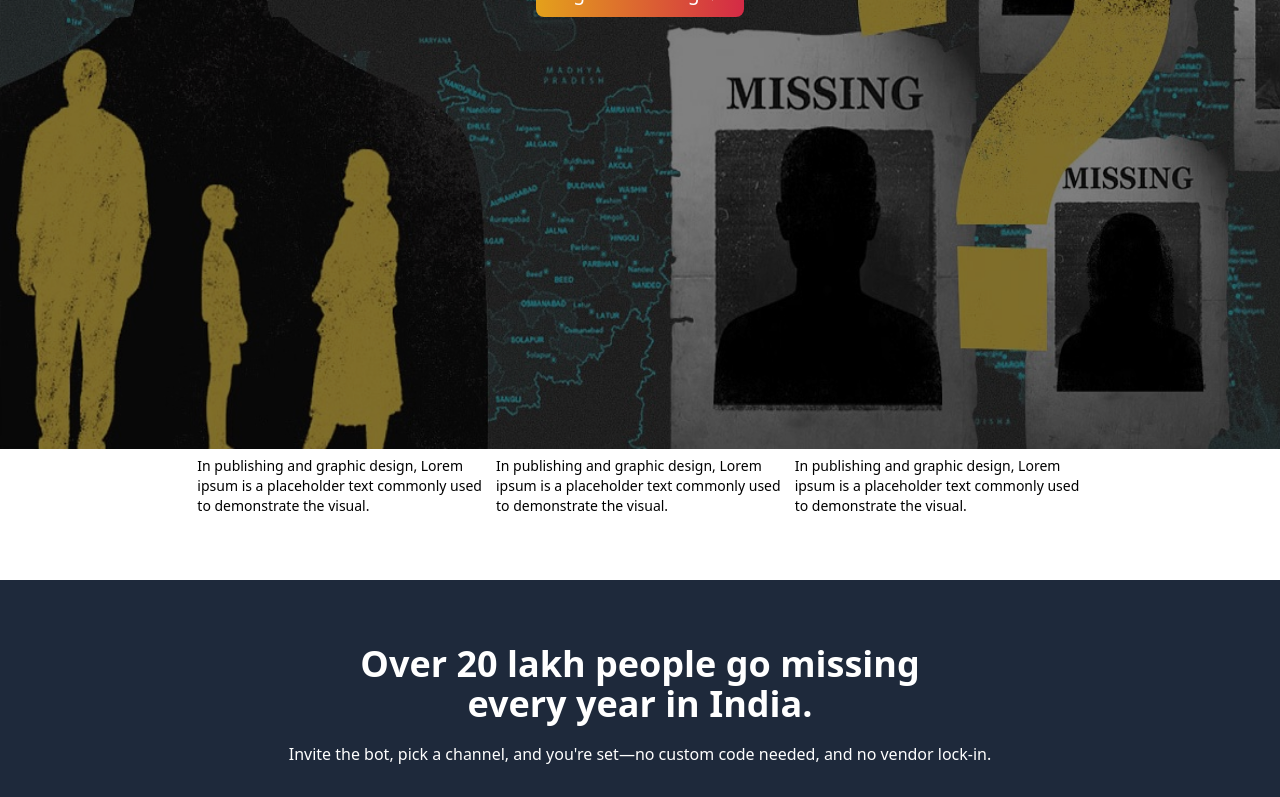
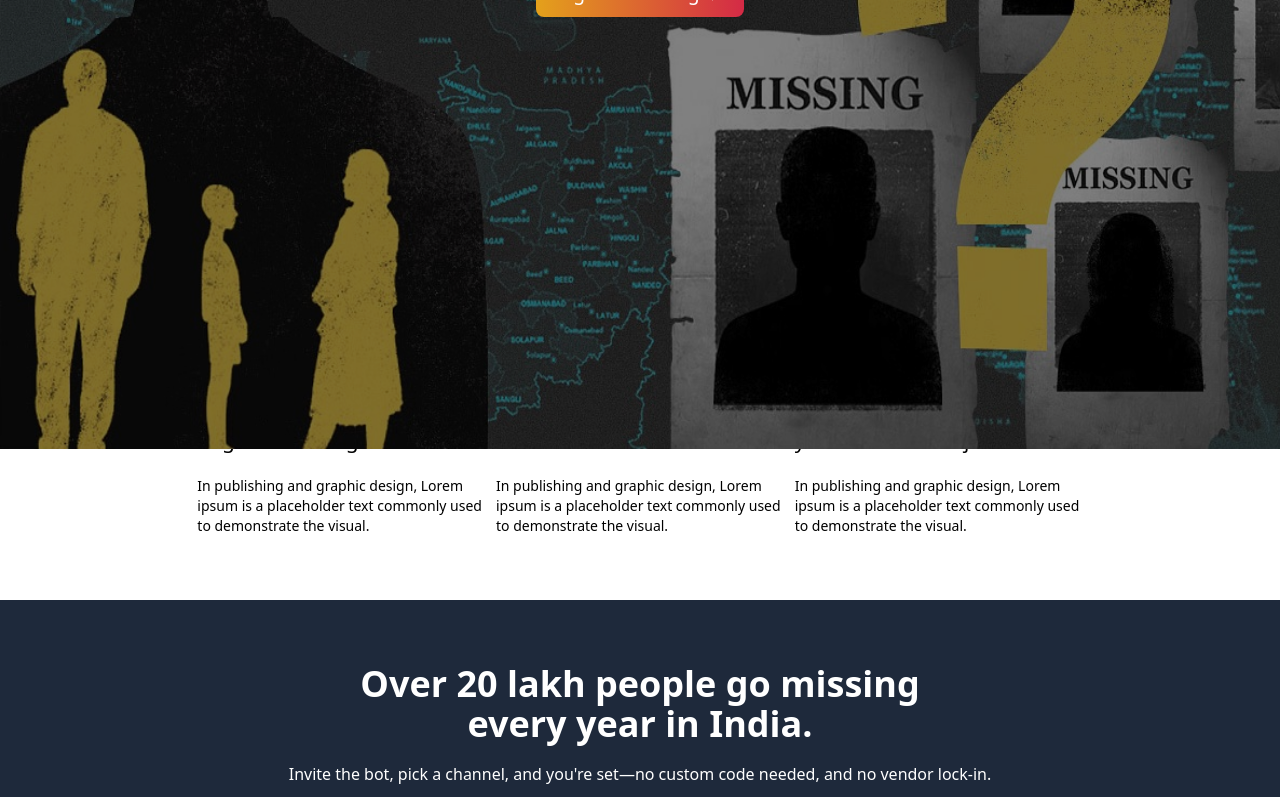
Before and after one commit to gtsaroj/milanFrontend, a React (Vite) app: page /Home in a window 1280 px wide. Before the commit this address led to /Home#/Home. Shown: the part 411-1208 px from the top of the page. Built offline with nearby package versions, Linux system fonts and the light colour scheme.

Commit message:
change hasRought to BrosureRought

```diff
--- a/src/App.jsx
+++ b/src/App.jsx
@@ -12,7 +12,7 @@ import ProtectedRoute from "./Context/ProtectRoute/ProtactedRoute";
 function App() {
   return (
     <div className="">
-      <AuthProvider>
+
         <Routes>
           <Route path="/" element={<Navigate to="/Home" />} />
           <Route path="/Home" element={<Home />} />
@@ -57,7 +57,6 @@ function App() {
             }
           />
         </Routes>
-      </AuthProvider>
     </div>
   );
 }
--- a/src/component/header/Header.jsx
+++ b/src/component/header/Header.jsx
@@ -73,7 +73,7 @@ function Header() {
         <div className="absolute top-0 left-0 w-full h-full flex justify-center items-center">
           <div className="grid justify-center">
             <div>
-              <p class="text-white text-center text-sm md:leading-[2rem] md:text-[1.4rem] break-words">
+              <p class="text-white text-center text-sm md:leading-[2rem]  md:text-[1.4rem] break-words">
                 Miilan is a platform dedicated to spreading missing person
                 details
                 <br />
--- a/src/component/header/instruction/Instraction.jsx
+++ b/src/component/header/instruction/Instraction.jsx
@@ -2,7 +2,7 @@ import React from "react";
 
 function Instruction() {
   return (
-    <div className="  w-full pb-16 flex flex-col items-center mt-5 gap-y-12 ">
+    <div className="  w-full pb-16 flex flex-col items-center mt-10 gap-y-12 ">
       <div className="w-max">
         <span class="font-bold text-yellow-500 text-center text-[1.3rem]  md:text-4xl">
           Immediate solutions, less stress
--- a/src/main.jsx
+++ b/src/main.jsx
@@ -2,15 +2,18 @@ import React from "react";
 import ReactDOM from "react-dom/client";
 import App from "./App.jsx";
 import "./index.css";
-import { BrowserRouter, HashRouter } from "react-router-dom";
+import { BrowserRouter } from "react-router-dom";
 import "react-toastify/dist/ReactToastify.css";
 import { ToastContainer } from "react-toastify";
+import { AuthProvider } from "./Context/AuthProvider/AuthProvider";
 
 ReactDOM.createRoot(document.getElementById("root")).render(
   <React.StrictMode>
     <ToastContainer />
-    <HashRouter>
-      <App />
-    </HashRouter>
+    <AuthProvider>
+      <BrowserRouter>
+        <App />
+      </BrowserRouter>
+    </AuthProvider>
   </React.StrictMode>
 );
```
